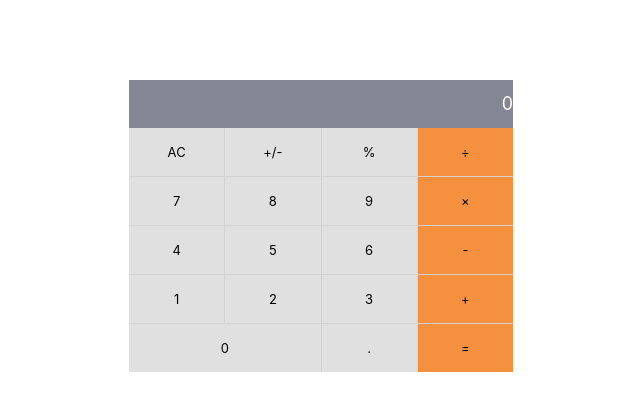
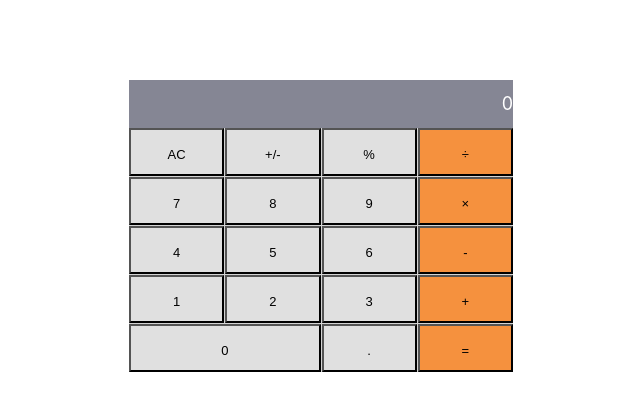
Before and after one commit to sajibarafatsiddiqui/Math-Magicians, a React (Create React App) app: page / in a window 1280 px wide. Shown: the top 410 px of the page, without its empty margins (319-959 px from the left). Built offline with nearby package versions, Linux system fonts and the light colour scheme.

Commit message:
Added onclick props at Key component and added handler at parent component

```diff
--- a/src/components/Calculator.jsx
+++ b/src/components/Calculator.jsx
@@ -1,11 +1,22 @@
+import React, { useState } from 'react';
 import Key from './Key';
+import Display from './Display';
+import calculate from '../logic/calculate';
 
 const buttons = ['AC', '+/-', '%', '÷', '7', '8', '9', '×', '4', '5', '6', '-', '1', '2', '3', '+', '0', '.', '='];
-const Calculator = () => (
-  <section className="container">
-    <Key clname="key darkgray" char="0" />
-    <div className="keyContainer">{buttons.map((val) => (<Key key={val} clname="key lightgray" char={val} />))}</div>
-  </section>
-);
-
+const Calculator = () => {
+  const [tools, setTools] = useState({ total: null, next: null, operation: null });
+  const operation = (e) => {
+    setTools(calculate(tools, e.target.innerHTML));
+    console.log(tools.total);
+  };
+  return (
+    <section className="container">
+      <Display clname="key darkgray" char="0" />
+      <div className="keyContainer">{buttons.map((val) => (<Key key={val} clname="key lightgray" char={val} handleClick={operation} />))}</div>
+    </section>
+  );
+};
 export default Calculator;
+//
+// return (
--- /dev/null
+++ b/src/components/Display.jsx
@@ -0,0 +1,7 @@
+import PropTypes from 'prop-types';
+
+const Display = ({ clname, char }) => <div className={clname}>{char}</div>;
+
+Display.propTypes = { clname: PropTypes.string.isRequired, char: PropTypes.string.isRequired };
+
+export default Display;
--- a/src/components/Key.jsx
+++ b/src/components/Key.jsx
@@ -1,7 +1,13 @@
 import PropTypes from 'prop-types';
 
-const Key = ({ clname, char }) => <div className={clname}>{char}</div>;
+const Key = ({ clname, char, handleClick }) => <button type="button" className={clname} onClick={handleClick}>{char}</button>;
 
-Key.propTypes = { clname: PropTypes.string.isRequired, char: PropTypes.string.isRequired };
+Key.propTypes = {
+  clname: PropTypes.string.isRequired,
+  char: PropTypes.string.isRequired,
+  handleClick: PropTypes.func,
+};
+
+Key.defaultProps = { handleClick: () => console.log('hello') };
 
 export default Key;
--- a/src/logic/operate.js
+++ b/src/logic/operate.js
@@ -20,7 +20,7 @@ export default function operate(numberOne, numberTwo, operation) {
     }
   }
   if (operation === '%') {
-     try {
+    try {
       return one.mod(two).toString();
     } catch (err) {
       return "Can't find modulo as can't divide by 0.";
```
Also changed, not shown: public/manifest.json, src/logic/calculate.js (line endings or trailing spaces).
